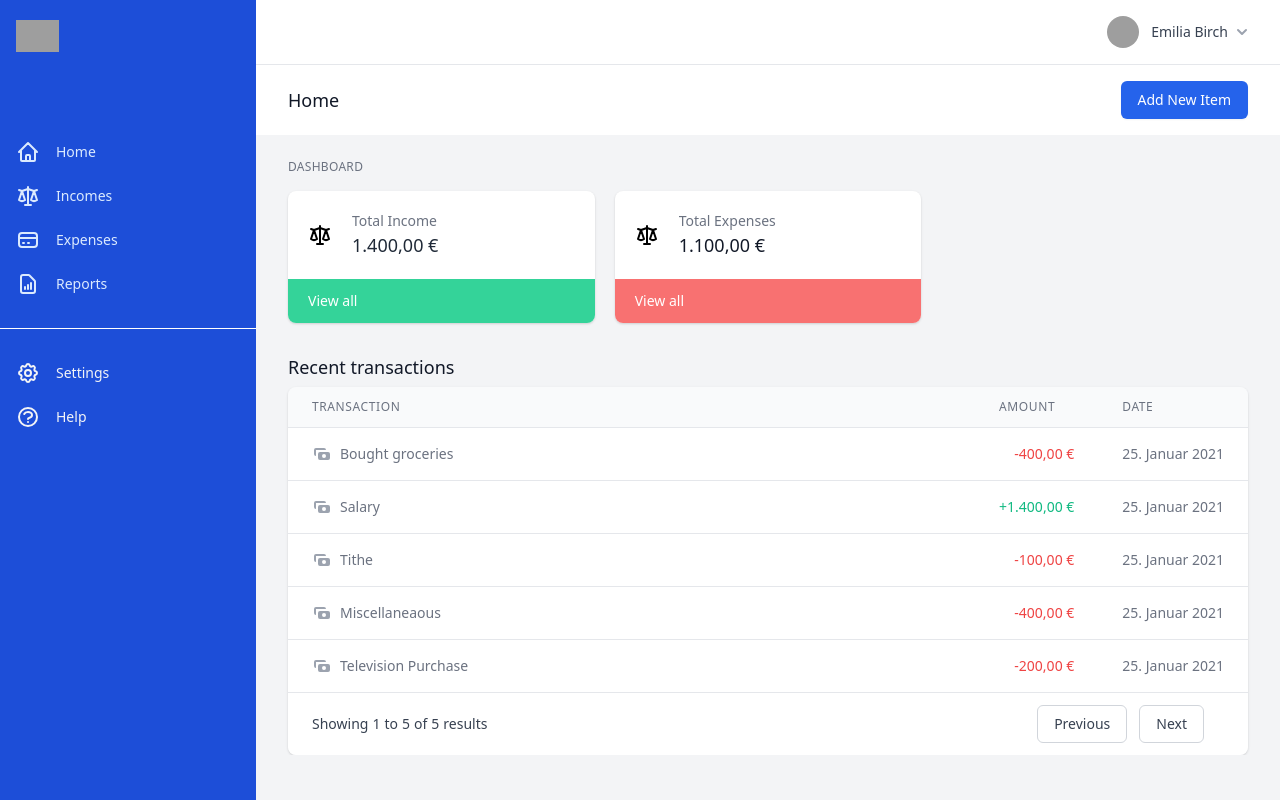
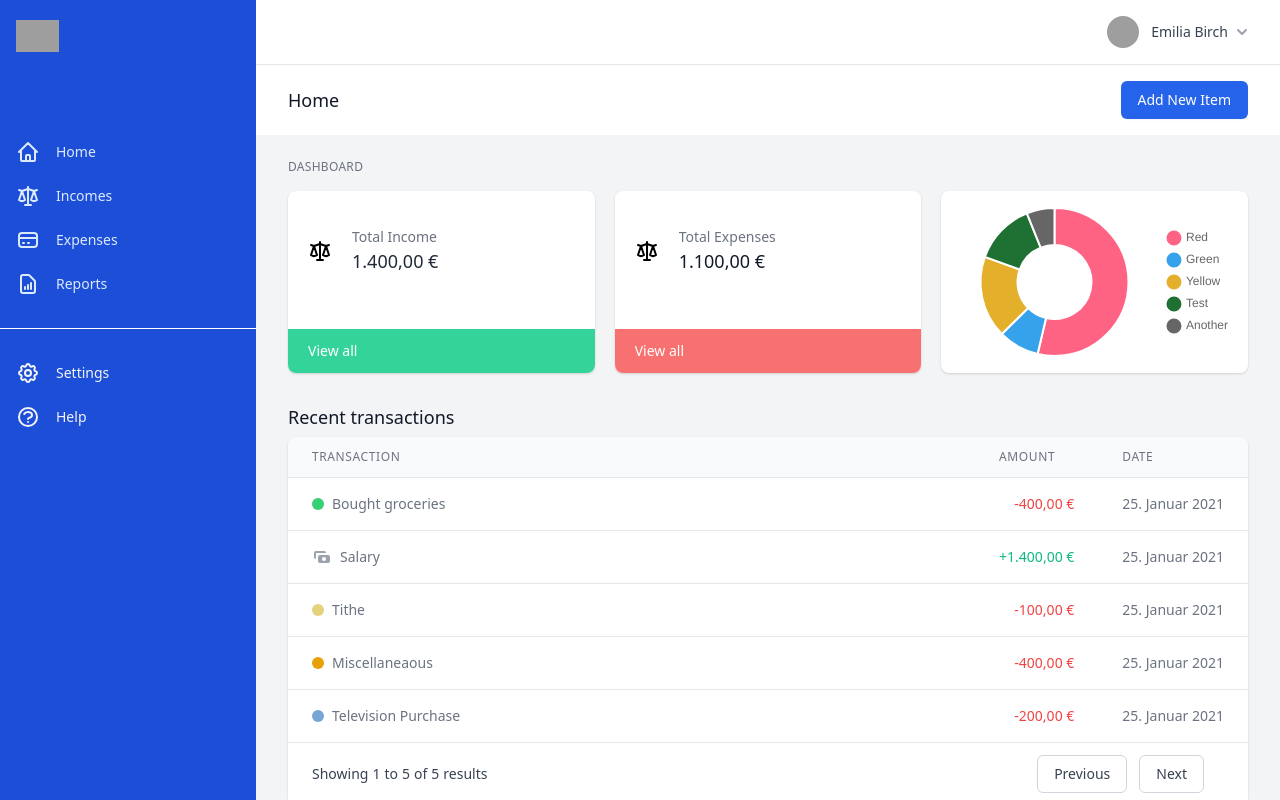
Before and after one commit to ofemmy/expense-tracker, a Next.js app: page / in a window 1280 px wide. Built offline with nearby package versions, Linux system fonts and the light colour scheme; grey boxes are pictures that could not be loaded; a web font is replaced by a local one.

Commit message:
added expense category

```diff
--- /dev/null
+++ b/components/CategoryIcon.tsx
@@ -0,0 +1,14 @@
+import React from "react";
+import { ExpenseCategory } from "../models/ExpenseCategory";
+import {Colorcodes} from '../data/Colorcodes'
+type CategoryIconPropType = {
+  category: ExpenseCategory;
+};
+export const CategoryIcon: React.FC<CategoryIconPropType> = ({ category }) => {
+  return (
+    <div
+    className="w-3 h-3 rounded-full flex items-center justify-items-center bg-blue-900"
+    style={{ backgroundColor:`${Colorcodes[category]}` }}
+    ></div>
+  );
+};
--- a/components/Dashboard.tsx
+++ b/components/Dashboard.tsx
@@ -1,9 +1,11 @@
-import React from "react";
+import React,{useEffect} from "react";
 import ScaleSVG from "./svgs/ScaleSVG";
 import  useAppStore  from "../store/AppStore";
 import TransactionType from "../models/TransactionType";
 import Transaction from "../models/Transaction";
 import {formatNumberToCurrency } from "../utils";
+import { Doughnut } from "react-chartjs-2";
+
 const Dashboard = () => {
    const currency = useAppStore(state=>state.currency)
    const transactions = useAppStore(state=>state.transactions)
@@ -11,6 +13,32 @@ const Dashboard = () => {
    const { totalIncome, totalExpenditure } = calculateTotal(
     transactions[selectedMonth] || []
   );
+
+  const data = {
+    labels: [
+      'Red',
+      'Green',
+      'Yellow',
+      'Test','Another'
+    ],
+    datasets: [{
+      data: [300, 50, 100,75,34],
+      backgroundColor: [
+      '#FF6384',
+      '#36A2EB',
+      '#e4af2a',
+      '#1f7033',
+      '#58197c3'
+      ],
+      hoverBackgroundColor: [
+      '#FF6384',
+      '#36A2EB',
+      '#FFCE56',
+      '#1f7033',
+      '#58197c3'
+      ]
+    }]
+  };
   return (
     <div className="max-w-6xl px-4 sm:px-6 mt-6 lg:px-8">
       <h2 className="text-gray-500 text-xs font-medium uppercase tracking-wide">
@@ -19,9 +47,9 @@ const Dashboard = () => {
 
       <div className="mt-4 grid grid-cols-1 gap-5 sm:grid-cols-2 lg:grid-cols-3">
            {/* Card component */}
-        <div className="bg-white overflow-hidden shadow rounded-lg">
+        <div className="bg-white overflow-hidden shadow rounded-lg relative">
           <div className="p-5">
-            <div className="flex items-center">
+            <div className="flex items-center lg:mt-4">
               <div className="flex-shrink-0">
                 <ScaleSVG />
               </div>
@@ -39,16 +67,16 @@ const Dashboard = () => {
               </div>
             </div>
           </div>
-          <div className="bg-green-400 px-5 py-3">
+          <div className="bg-green-400 px-5 py-3 lg:absolute bottom-0 left-0 right-0">
               <div className="text-sm">
                   <a href="#" className="font-medium text-white hover:text-gray-900">View all</a>
               </div>
           </div>
         </div>
 
-        <div className="bg-white overflow-hidden shadow rounded-lg">
+        <div className="bg-white overflow-hidden shadow rounded-lg relative">
           <div className="p-5">
-            <div className="flex items-center">
+            <div className="flex items-center lg:mt-4">
               <div className="flex-shrink-0">
                 <ScaleSVG />
               </div>
@@ -66,15 +94,20 @@ const Dashboard = () => {
               </div>
             </div>
           </div>
-          <div className="bg-red-400 px-5 py-3">
+          <div className="bg-red-400 px-5 py-3 lg:absolute bottom-0 left-0 right-0">
               <div className="text-sm">
                   <a href="#" className="font-medium text-white hover:text-gray-900">View all</a>
               </div>
           </div>
         </div>
+        <div className="bg-white overflow-hidden shadow rounded-lg lg:py-4 py-2">
+          <Doughnut
+          data={data}
+          options={{ maintainAspectRatio: false,legend:{position:"right",align:"center",
+          labels:{usePointStyle:true} },layout:{padding:{right:10,left:10}}}}
+          />
+        </div>
       </div>
-
-
     </div>
   );
 };
--- a/components/DataTable.tsx
+++ b/components/DataTable.tsx
@@ -1,7 +1,9 @@
+import dynamic from "next/dynamic"
 import useAppStore from "../store/AppStore";
-import DataTableSmall from "./DataTableSmall";
-import DataTableBig from "./DataTableBig";
 import useWindowWidth from "../utils/useWindowWidth";
+
+const DataTableBig = dynamic(()=>import("./DataTableBig"));
+const DataTableSmall = dynamic(()=>import("./DataTableSmall"));
 
 const DataTable = () => {
   const screenWidthMatched = useWindowWidth("sm") //screen is at least or greater than  sm[640px];
@@ -10,13 +12,13 @@ const DataTable = () => {
   const currency = useAppStore((state) => state.currency);
   const trxList = transactions[selMonth] || [];
   return (
-    <>
+    <div className="pb-5">
       {screenWidthMatched ? (
         <DataTableBig trxList={trxList} currency={currency}/>
       ) : (
         <DataTableSmall trxList={trxList} currency={currency} />
       )}
-    </>
+    </div>
   );
 };
 
--- a/components/DataTableBig.tsx
+++ b/components/DataTableBig.tsx
@@ -3,6 +3,8 @@ import CashSVG from "./svgs/CashSVG";
 import { DataTableProps } from "./DataTableSmall";
 import { formatDate, formatNumberToCurrency } from "../utils";
 import TransactionType from "../models/TransactionType";
+import { CategoryIcon } from "./CategoryIcon";
+import { ExpenseCategory } from "../models/ExpenseCategory";
 
 const DataTableBig: React.FC<DataTableProps> = ({ trxList, currency }) => {
   return (
@@ -25,15 +27,17 @@ const DataTableBig: React.FC<DataTableProps> = ({ trxList, currency }) => {
                 </tr>
               </thead>
               <tbody className="bg-white divide-y divide-gray-200">
-                {trxList.map(({ id, title, amount, date, type }) => (
+                {trxList.map(({ id, title, amount, date, type,category }) => (
                   <tr className="bg-white" key={id}>
                     <td className="max-w-0 w-full px-6 py-4 whitespace-nowrap text-sm text-gray-900">
-                      <div className="flex">
+                      <div className="flex ">
                         <a
                           href="#"
-                          className="group inline-flex space-x-2 truncate text-sm"
+                          className="group inline-flex space-x-2 truncate text-sm items-center justify-items-center"
                         >
-                          <CashSVG />
+                          {
+                            type==TransactionType.Expense ? <CategoryIcon category={category} /> :<CashSVG/>
+                          }
                           <p className="text-gray-500 truncate group-hover:text-gray-900">
                             {title}
                           </p>
--- /dev/null
+++ b/data/Colorcodes.tsx
@@ -0,0 +1,17 @@
+import { ExpenseCategory } from "../models/ExpenseCategory";
+
+export const Colorcodes: Record<ExpenseCategory, string> = {
+  clothing: "#E74C3C",
+  debt: "#F1C40F",
+  entertainment: "#77a5d6 ",
+  food: "#35cf75",
+  gifts: "#9E4B1B",
+  groceries: "#10207C",
+  insurance: "#770C94",
+  medical: "#cf6281",
+  miscellaneous: "#e7a006",
+  personal: "#e4d17b",
+  rent: "#721b1b",
+  transportation: "#4D5656",
+  utilities: "#EDBB99",
+};
--- a/data/UserTransactions.ts
+++ b/data/UserTransactions.ts
@@ -1,3 +1,4 @@
+import { ExpenseCategory } from './../models/ExpenseCategory';
 import Months from "../models/Months";
 import Transaction from "../models/Transaction";
 import TransactionType from "../models/TransactionType";
@@ -12,6 +13,7 @@ export const UserTransactions: UserTransactionType = {
       amount: 400,
       date: new Date(),
       isRecurring: false,
+      category:ExpenseCategory.Food
     },
     {
       id: "2",
@@ -28,6 +30,7 @@ export const UserTransactions: UserTransactionType = {
       amount: 100,
       date: new Date(),
       isRecurring: false,
+      category:ExpenseCategory.Personal
     },
     {
       id: "4",
@@ -36,6 +39,7 @@ export const UserTransactions: UserTransactionType = {
       amount: 400,
       date: new Date(),
       isRecurring: false,
+      category:ExpenseCategory.Miscellaneous
     },
     {
       id: "5",
@@ -44,6 +48,7 @@ export const UserTransactions: UserTransactionType = {
       amount: 200,
       date: new Date(),
       isRecurring: false,
+      category:ExpenseCategory.Entertainment
     },
   ],
   February: [],
--- /dev/null
+++ b/models/ExpenseCategory.ts
@@ -0,0 +1,17 @@
+import { type } from "os";
+
+export enum ExpenseCategory {
+  Rent = "rent",
+  Groceries = "groceries",
+  Entertainment = "entertainment",
+  Transportation = "transportation",
+  Food = "food",
+  Utilities = "utilities",
+  Insurance = "insurance",
+  Medical = "medical",
+  Debt = "debt",
+  Miscellaneous = "miscellaneous",
+  Clothing = "clothing",
+  Personal = "personal",
+  Gifts = "gifts",
+}
--- a/models/Transaction.ts
+++ b/models/Transaction.ts
@@ -1,11 +1,21 @@
+import { ExpenseCategory } from "./ExpenseCategory";
 import TransactionType from "./TransactionType";
 
-interface Transaction {
+type Transaction  = {
+  type: TransactionType.Income;
   id: string;
   title: string;
-  type: TransactionType;
   amount: number;
   isRecurring: boolean;
   date: Date;
+  category?:ExpenseCategory
+} | {
+  type:TransactionType.Expense
+  id: string;
+  title: string;
+  amount: number;
+  isRecurring: boolean;
+  date: Date;
+  category:ExpenseCategory
 }
 export default Transaction;
--- a/package.json
+++ b/package.json
@@ -9,10 +9,12 @@
   },
   "dependencies": {
     "autoprefixer": "^10.2.3",
+    "chart.js": "^2.9.4",
     "next": "10.0.5",
     "next-images": "^1.7.0",
     "postcss": "^8.2.4",
     "react": "17.0.1",
+    "react-chartjs-2": "^2.11.1",
     "react-dom": "17.0.1",
     "tailwindcss": "^2.0.2",
     "zustand": "^3.3.1"
--- a/pages/index.tsx
+++ b/pages/index.tsx
@@ -1,6 +1,5 @@
 import Head from "next/head";
 import useAppStore from "../store/AppStore";
-import TransactionList from "../components/TransactionList";
 import Navbar from "../components/Navbar";
 import Header from "../components/Header";
 import Dashboard from "../components/Dashboard";
--- a/utils/useWindowWidth.ts
+++ b/utils/useWindowWidth.ts
@@ -23,3 +23,4 @@ export default function useWindowWidth(mediaQueryKey: MediaQuery) {
   }, [matched, mediaQuery]);
   return matched;
 }
+//window.matchMedia(mediaQuery).matches
```
Also changed, not shown: 1 other file (tests, documents, lock files or other folders).
